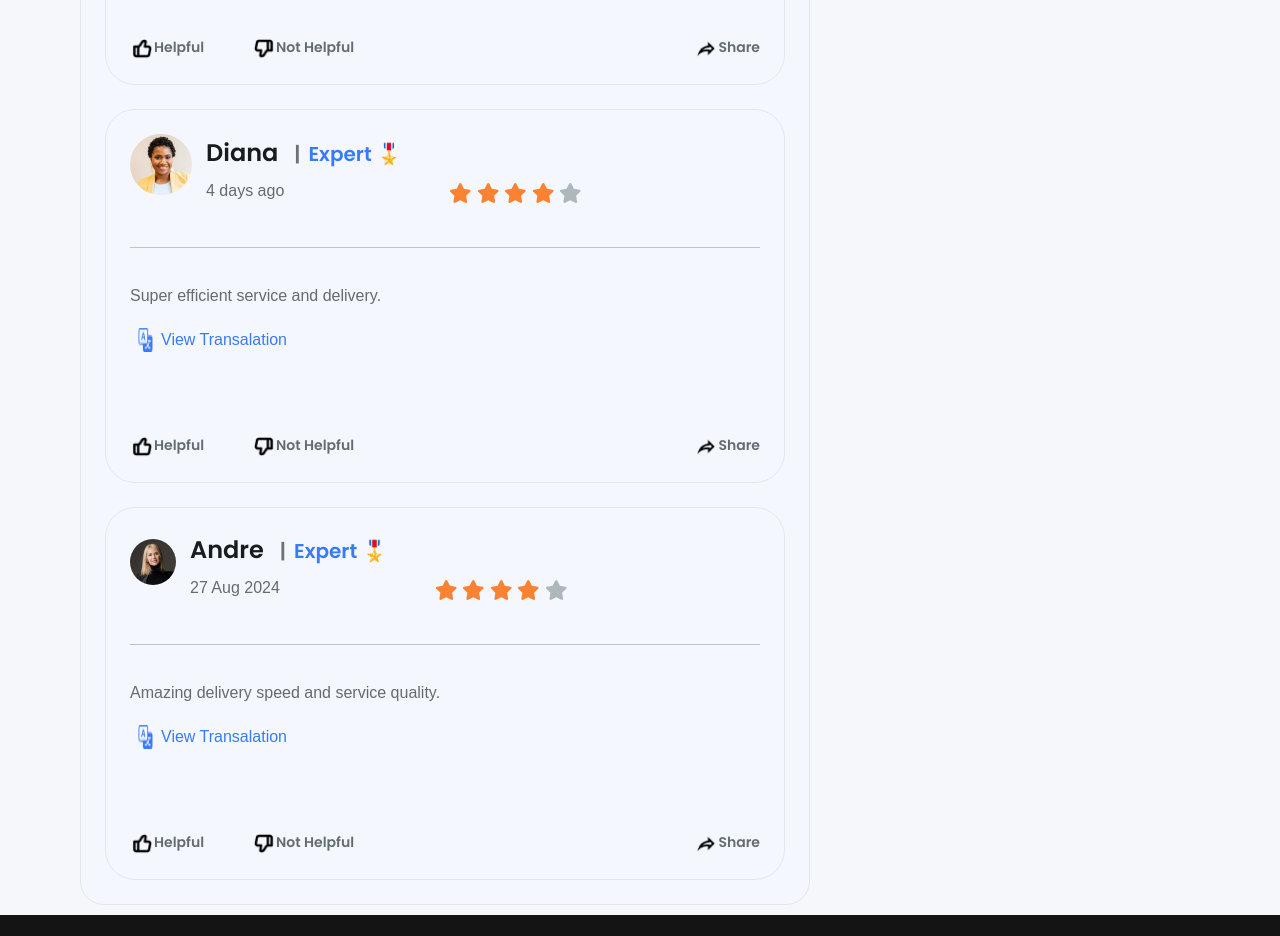
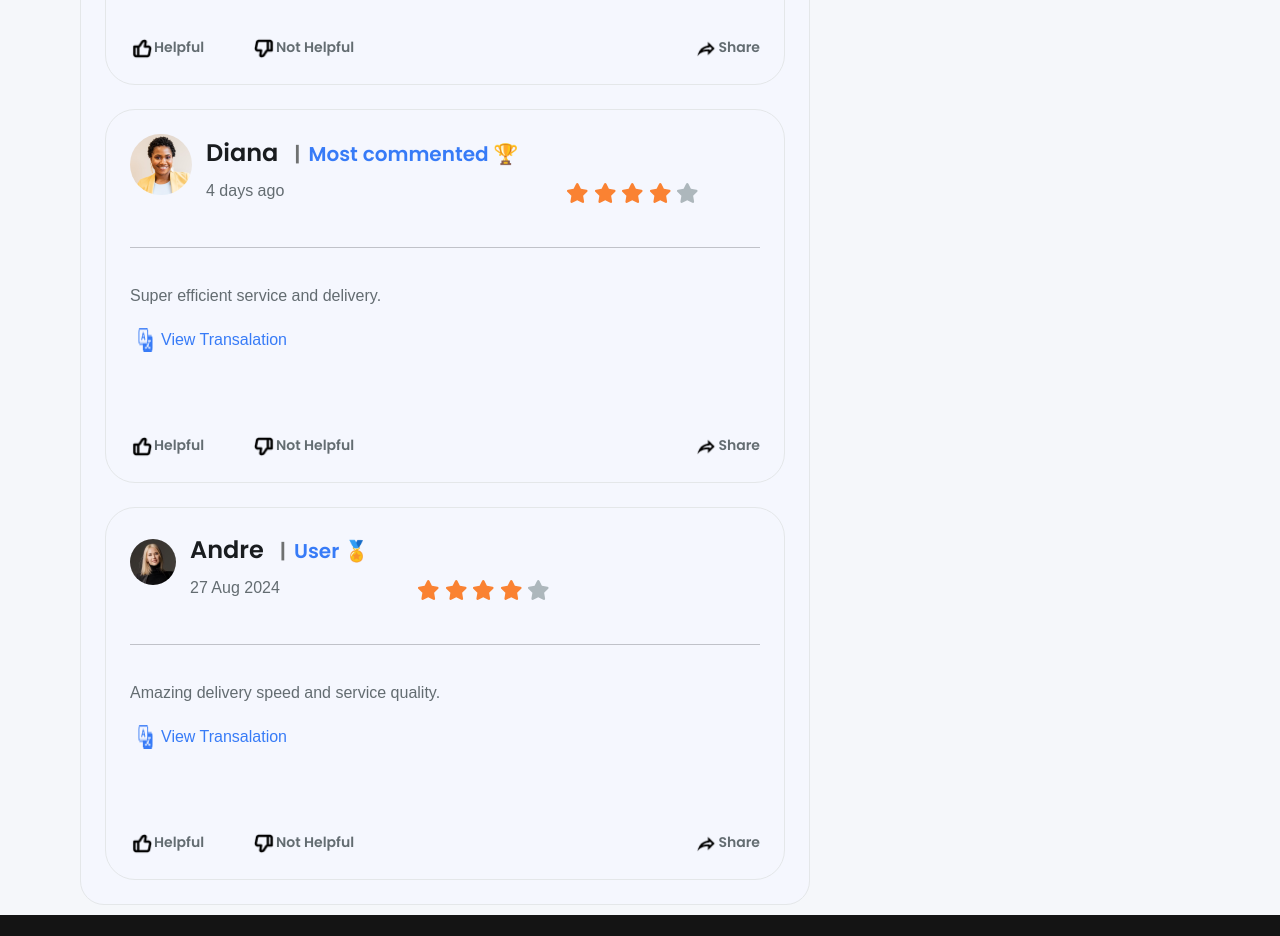
Before and after one commit to saraabdelrhman/wallet-market-master, a React (Create React App) app: page /products/1/reviews in a window 1280 px wide. Shown: the part 1280-2216 px from the top of the page. Built offline with nearby package versions, Linux system fonts and the light colour scheme.

Commit message:
Update Reviews.js

```diff
--- a/src/components/Reviews.js
+++ b/src/components/Reviews.js
@@ -18,8 +18,8 @@ import { Link } from "react-router-dom";
 export default function Reviews() {
   const [reviews, setReviews] = useState([
     { name: "Gerald ",role:'Expert 🎖️', stars: 5, review: "I love this product! easy to user and super cozy!", image: anonymous, date: "Now" },
-    { name: "Diana ",role:'Expert 🎖️', stars: 4, review: "Super efficient service and delivery.", image: img2, date: "4 days ago" },
-    { name: "Andre ", role:'Expert 🎖️',stars: 4, review: "Amazing delivery speed and service quality.", image: img3, date: "27 Aug 2024" }
+    { name: "Diana ",role:'Most commented 🏆', stars: 4, review: "Super efficient service and delivery.", image: img2, date: "4 days ago" },
+    { name: "Andre ", role:'User 🏅 ',stars: 4, review: "Amazing delivery speed and service quality.", image: img3, date: "27 Aug 2024" }
   ]);
 
   const [newReview, setNewReview] = useState({ name: '', stars: 0, review: '', isAnonymous: false });
```
